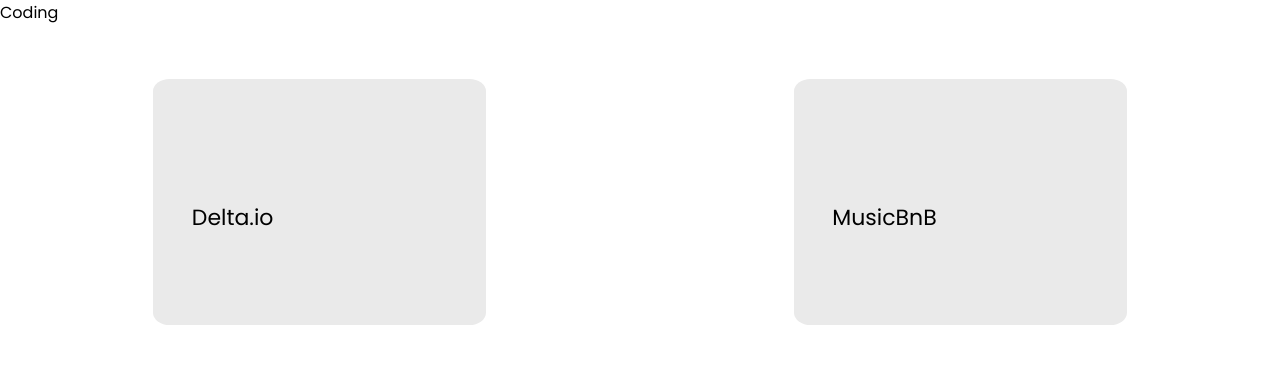
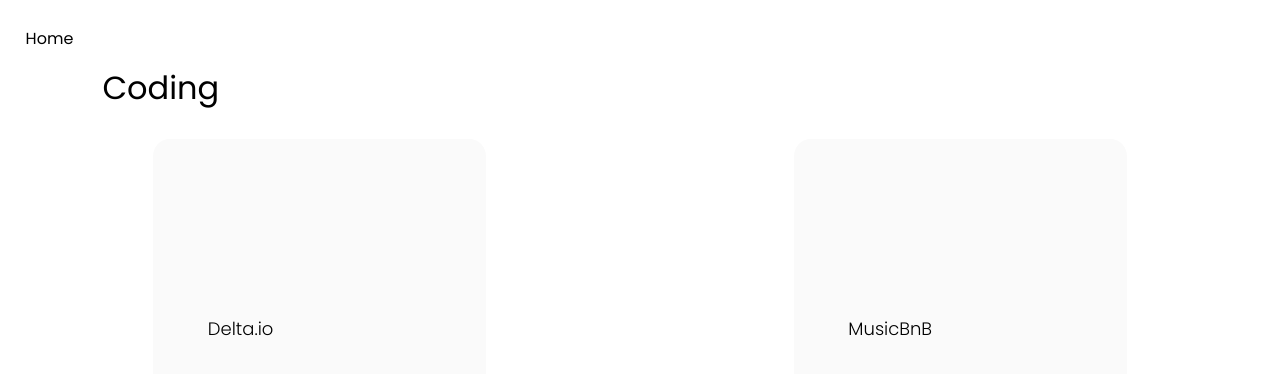
Before and after one commit to Maiuran1404/maiuran1404.github.io, a React (Create React App) app: page /coding in a window 1280 px wide. Shown: the top 374 px of the page. Built offline with nearby package versions, Linux system fonts and the light colour scheme.

Commit message:
mayoo saturday commmit

```diff
--- a/src/containers/Programming.js
+++ b/src/containers/Programming.js
@@ -12,24 +12,44 @@ const Container = styled.div`
 `
 const Title = styled.div`
     grid-area: Title;
+    margin-left: 8%;
+    font-size: 32px;
+    font-weight: 500;
+    margin-top: 5%;
 `
 
 
 const GreyBox = styled.div`
-    background: #EAEAEA;
+    background: #FAFAFA;
     width: 50%;
     height: 300%;
     border-radius: 5%;
     padding: 1%;
     align-content: center;
     margin: auto;
+    margin-top: 4%;
 `
 
 const ProjectTitle = styled.div`
-    font-size: 22px;
-    margin-left: 10%;
+    font-size: 18px;
+    font-weight: 300;
+    margin-left: 15%;
     margin-top: 10%;
     align-content: center;
+`
+
+const Button = styled.a`
+    text-decoration: none;
+    color: black;
+    border: none;
+    background: none;
+    outline:none;
+    grid-area: Title;
+    width: 5%;
+    height: 20%;
+    align-content: center;
+    margin-top: 2%;
+    margin-left: 2%;
 `
 
 
@@ -44,6 +64,7 @@ function Programming() {
         const projectone = project.children[0];
         const projecttwo = project.children[1];
         const projectthree = project.children[2];
+        const projectfour = project.children[3];
 
       //Removing flash
       TweenMax.to(project, 0, {css: {visibility: 'visibile'}})
@@ -61,14 +82,16 @@ function Programming() {
         ease: Power3.easeOut, delay: .2
       }, .10, 'Start')
       .from(projectone, 1, {y: 20, opacity: 0, ease: Power3.easeOut}, 0.4)
-      .from(projecttwo, 1, {y: 20, opacity: 0, ease: Power3.easeOut}, 0.6)
-      .from(projectthree, 1, {y: 20, opacity: 0, ease: Power3.easeOut}, 0.8)
+      .from(projecttwo, 1, {y: 20, opacity: 0, ease: Power3.easeOut}, 0.2)
+      .from(projectthree, 1, {y: 20, opacity: 0, ease: Power3.easeOut}, 0.6)
+      .from(projectfour, 1, {y: 20, opacity: 0, ease: Power3.easeOut}, 0.8)
 
     }, [tl])
 
     return (
         <Container ref={el => project = el}>
             <Title> Coding </Title>
+            <Button href="https://maiuran.com"> Home </Button>
             <GreyBox>
                 <ProjectTitle> Delta.io </ProjectTitle>
             </GreyBox>
```
